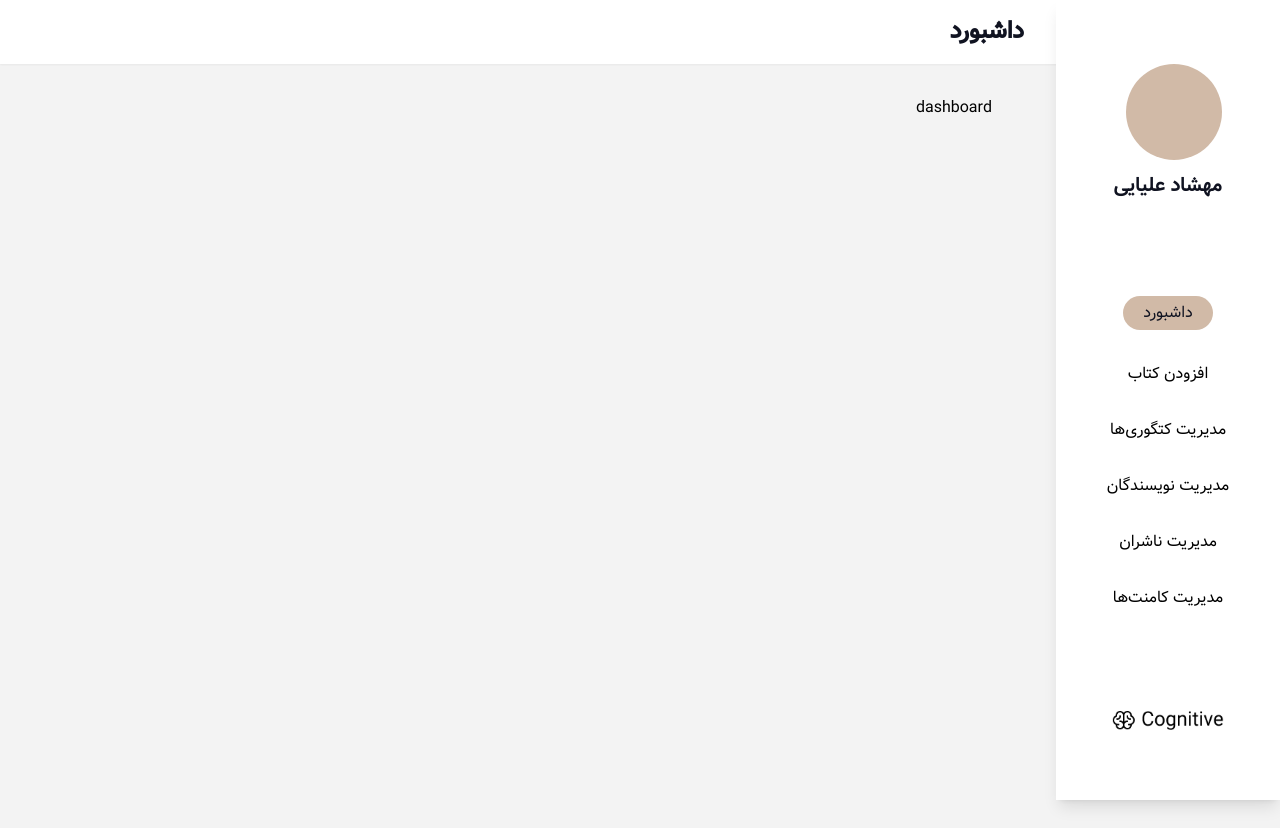
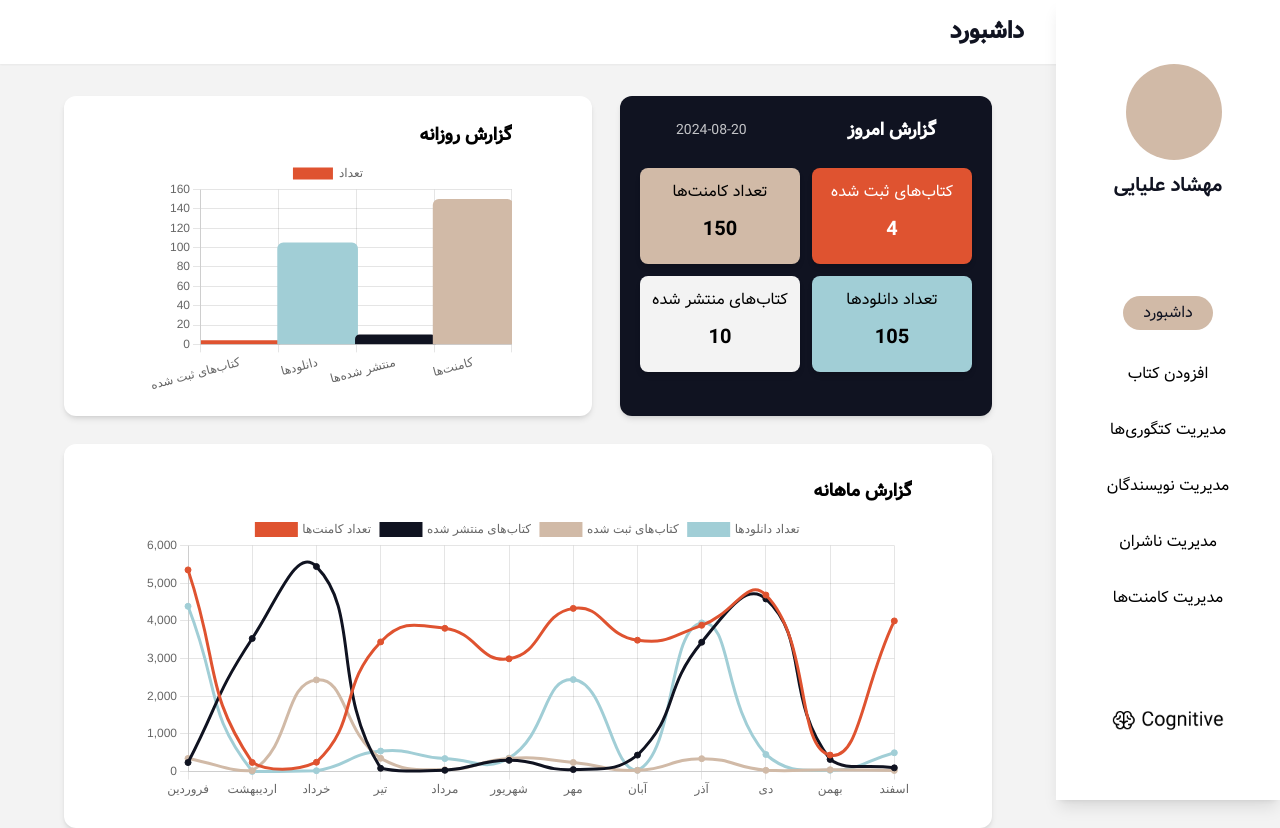
Before and after one commit to MahshadOliaie/cognitive, a React (Vite) app: page / in a window 1280 px wide. Before the commit the page ends 800 px from the top, so only its background shows below. Built offline with nearby package versions, Linux system fonts and the light colour scheme.

Commit message:
add dashboard

```diff
--- a/package.json
+++ b/package.json
@@ -11,7 +11,9 @@
   },
   "dependencies": {
     "@tanstack/react-table": "^8.20.1",
+    "chart.js": "^4.4.4",
     "react": "^18.2.0",
+    "react-chartjs-2": "^5.2.0",
     "react-dom": "^18.2.0",
     "react-hook-form": "^7.52.2",
     "react-router-dom": "^6.26.0"
--- /dev/null
+++ b/public/dailyReport.json
@@ -0,0 +1,9 @@
+[
+    {
+        "createCount": 4,
+        "publishCount": 10,
+        "downloadCount": 105,
+        "commentCount": 150,
+        "date": "2024-08-20"
+    }
+]
--- /dev/null
+++ b/public/monthlyReport.json
@@ -0,0 +1,110 @@
+[
+    {
+        "createCount": 349,
+        "publishCount": 240,
+        "downloadCount": 4389,
+        "commentCount": 5355,
+        "year": 0,
+        "month": 0,
+        "monthTitle": "فروردین"
+    },
+    {
+        "createCount": 24,
+        "publishCount": 3534,
+        "downloadCount": 5,
+        "commentCount": 243,
+        "year": 0,
+        "month": 0,
+        "monthTitle": "اردیبهشت"
+    },
+    {
+        "createCount": 2434,
+        "publishCount": 5443,
+        "downloadCount": 24,
+        "commentCount": 249,
+        "year": 0,
+        "month": 0,
+        "monthTitle": "خرداد"
+    },
+    {
+        "createCount": 353,
+        "publishCount": 88,
+        "downloadCount": 545,
+        "commentCount": 3443,
+        "year": 0,
+        "month": 0,
+        "monthTitle": "تیر"
+    },
+    {
+        "createCount": 49,
+        "publishCount": 34,
+        "downloadCount": 345,
+        "commentCount": 3804,
+        "year": 0,
+        "month": 0,
+        "monthTitle": "مرداد"
+    },
+    {
+        "createCount": 350,
+        "publishCount": 299,
+        "downloadCount": 359,
+        "commentCount": 2994,
+        "year": 0,
+        "month": 0,
+        "monthTitle": "شهریور"
+    },
+    {
+        "createCount": 243,
+        "publishCount": 53,
+        "downloadCount": 2443,
+        "commentCount": 4333,
+        "year": 0,
+        "month": 0,
+        "monthTitle": "مهر"
+    },
+    {
+        "createCount": 34,
+        "publishCount": 438,
+        "downloadCount": 35,
+        "commentCount": 3488,
+        "year": 0,
+        "month": 0,
+        "monthTitle": "آبان"
+    },
+    {
+        "createCount": 343,
+        "publishCount": 3434,
+        "downloadCount": 3948,
+        "commentCount": 3884,
+        "year": 0,
+        "month": 0,
+        "monthTitle": "آذر"
+    },
+    {
+        "createCount": 34,
+        "publishCount": 4583,
+        "downloadCount": 454,
+        "commentCount": 4688,
+        "year": 0,
+        "month": 0,
+        "monthTitle": "دی"
+    },
+    {
+        "createCount": 49,
+        "publishCount": 323,
+        "downloadCount": 35,
+        "commentCount": 439,
+        "year": 0,
+        "month": 0,
+        "monthTitle": "بهمن"
+    },
+    {
+        "createCount": 30,
+        "publishCount": 100,
+        "downloadCount": 500,
+        "commentCount": 4000,
+        "year": 0,
+        "month": 0,
+        "monthTitle": "اسفند"
+    }
+]
--- a/src/components/Filter/FilterItems.jsx
+++ b/src/components/Filter/FilterItems.jsx
@@ -3,9 +3,9 @@ import checkSvg from '/check.svg'
 
 
 function FilterItems({ title, filterTitle, filteredList, setFilteredList }) {
-    const [selected, setSelected] = useState(false)
 
     const ref = useRef()
+    const [selected, setSelected] = useState((filteredList[filterTitle]).includes(title)? true : false)
 
     let obj = {
         "public": {
--- a/src/components/Pages/Dashboard/Dashboard.jsx
+++ b/src/components/Pages/Dashboard/Dashboard.jsx
@@ -1,12 +1,102 @@
+import { useEffect, useState } from "react"
+import useFetch from "../../../hooks/useFetch"
+import { Bar } from "react-chartjs-2"
+import { CategoryScale, Chart, defaults } from "chart.js/auto"
+import LineChartYear from "./LineChartYear";
 
+Chart.register(CategoryScale);
+defaults.maintainAspectRatio = false;
+defaults.responsive = true
+
+defaults.plugins.title.display = true;
+defaults.plugins.title.align = "end";
+defaults.plugins.title.font.size = 18;
+defaults.plugins.title.font.family = "vazirMedium"
+defaults.plugins.title.color = "black";
 
 function Dashboard() {
+
+    const [data, setData] = useState([])
+    const dailyReport = useFetch('/dailyReport.json')
+
+    useEffect(() => {
+        setData(dailyReport[0])
+        console.log(data)
+    }, [dailyReport])
+
     return (
-        <>
 
-            <h1>dashboard</h1>
+        <div className="flex flex-col gap-7">
+            <div className="w-full h-80 flex gap-7">
+                <div className="flex flex-col gap-6 w-2/4 h-80 bg-dark rounded-xl shadow-md p-5">
+                    <div className="flex justify-between items-center px-9 text-white">
+                        <p className="font-semibold text-lg">گزارش امروز</p>
+                        <p className="opacity-75 text-sm font-medium">{data?.date}</p>
+                    </div>
+                    <div className="flex flex-col items-center justify-center gap-3">
+                        <div className="flex gap-3 w-full justify-center">
+                            <div className="flex flex-col items-center p-3 gap-3 bg-orange text-white h-24 w-40 rounded-lg shadow-md">
+                                <p>کتاب‌های ثبت شده</p>
+                                <p className="font-bold text-xl">{data?.createCount}</p>
+                            </div>
+                            <div className="flex flex-col items-center p-3 gap-3 bg-sandals h-24 w-40 rounded-lg shadow-md">
+                                <p>تعداد کامنت‌ها</p>
+                                <p className="font-bold text-xl">{data?.commentCount}</p>
+                            </div>
 
-        </>
+                        </div>
+                        <div className="flex gap-3 w-full justify-center">
+                            <div className="flex flex-col items-center p-3 gap-3 bg-ocean h-24 w-40 rounded-lg shadow-md">
+                                <p>تعداد دانلود‌ها</p>
+                                <p className="font-bold text-xl">{data?.downloadCount}</p>
+                            </div>
+                            <div className="flex flex-col items-center p-3 gap-3 bg-linen h-24 w-40 rounded-lg shadow-md">
+                                <p>کتاب‌های منتشر شده</p>
+                                <p className="font-bold text-xl">{data?.publishCount}</p>
+                            </div>
+                        </div>
+                    </div>
+                </div>
+                <div className="w-3/4 h-80 bg-sand rounded-xl shadow-md p-5 px-20">
+                    <Bar data={{
+                        labels: ["کتاب‌های ثبت شده", "دانلود‌ها", "منتشر شده‌ها", "کامنت‌ها"],
+                        datasets: [
+                            {
+                                label: "تعداد",
+                                data: [data?.createCount, data?.downloadCount, data?.publishCount, data?.commentCount],
+                                backgroundColor: [
+                                    "#DF5330",
+                                    '#A1CED6',
+                                    "#101321",
+                                    '#D1BAA7',
+                                ],
+                                borderRadius: 6,
+                                barThickness: 80,
+                            }
+                        ]
+                    }}
+                        options={{
+
+                            scales: {
+                                y: {
+                                    beginAtZero: true
+                                }
+                            },
+                            plugins: {
+                                title: {
+                                    text: "گزارش روزانه"
+                                }
+                            }
+                        }} />
+                </div>
+
+            </div>
+
+            <div className="w-full h-96 bg-sand rounded-xl shadow-md p-7 px-20" >
+                <LineChartYear />
+            </div>
+
+        </div>
     )
 }
 
--- /dev/null
+++ b/src/components/Pages/Dashboard/LineChartYear.jsx
@@ -0,0 +1,75 @@
+
+import { Line } from "react-chartjs-2"
+import { CategoryScale, Chart, defaults } from "chart.js/auto"
+import { useEffect, useState } from "react";
+import useFetch from "../../../hooks/useFetch";
+
+Chart.register(CategoryScale);
+defaults.maintainAspectRatio = false;
+defaults.responsive = true
+
+defaults.plugins.title.display = true;
+defaults.plugins.title.align = "end";
+defaults.plugins.title.font.size = 18;
+defaults.plugins.title.font.family = "vazirMedium"
+defaults.plugins.title.color = "black";
+
+
+function LineChartYear() {
+    const [data, setData] = useState([])
+    const yearReport = useFetch('/monthlyReport.json')
+
+    useEffect(() => {
+        setData(yearReport)
+        console.log(data)
+    }, [yearReport])
+
+
+    return (
+        <>
+            <Line data={{
+                labels: data.map(item => item.monthTitle),
+                datasets: [
+                    {
+                        label: "تعداد کامنت‌ها",
+                        data: data.map(item => item.commentCount),
+                        backgroundColor: "#DF5330",
+                        borderColor: "#DF5330"
+                    },
+                    {
+                        label: "کتاب‌های منتشر شده",
+                        data: data.map(item => item.publishCount),
+                        backgroundColor: "#101321",
+                        borderColor: "#101321",
+                    },
+                    {
+                        label: "کتاب‌های ثبت شده",
+                        data: data.map(item => item.createCount),
+                        backgroundColor: "#D1BAA7",
+                        borderColor: "#D1BAA7",
+                    },
+                    {
+                        label: "تعداد دانلود‌ها",
+                        data: data.map(item => item.downloadCount),
+                        backgroundColor: "#A1CED6",
+                        borderColor: "#A1CED6",
+                    }
+                ]
+            }}
+                options={{
+                    elements: {
+                        line: {
+                            tension: 0.5
+                        }
+                    },
+                    plugins: {
+                        title: {
+                            text: "گزارش ماهانه"
+                        }
+                    }
+                }} />
+        </>
+    )
+}
+
+export default LineChartYear
```
Also changed, not shown: 1 other file (tests, documents, lock files or other folders).
